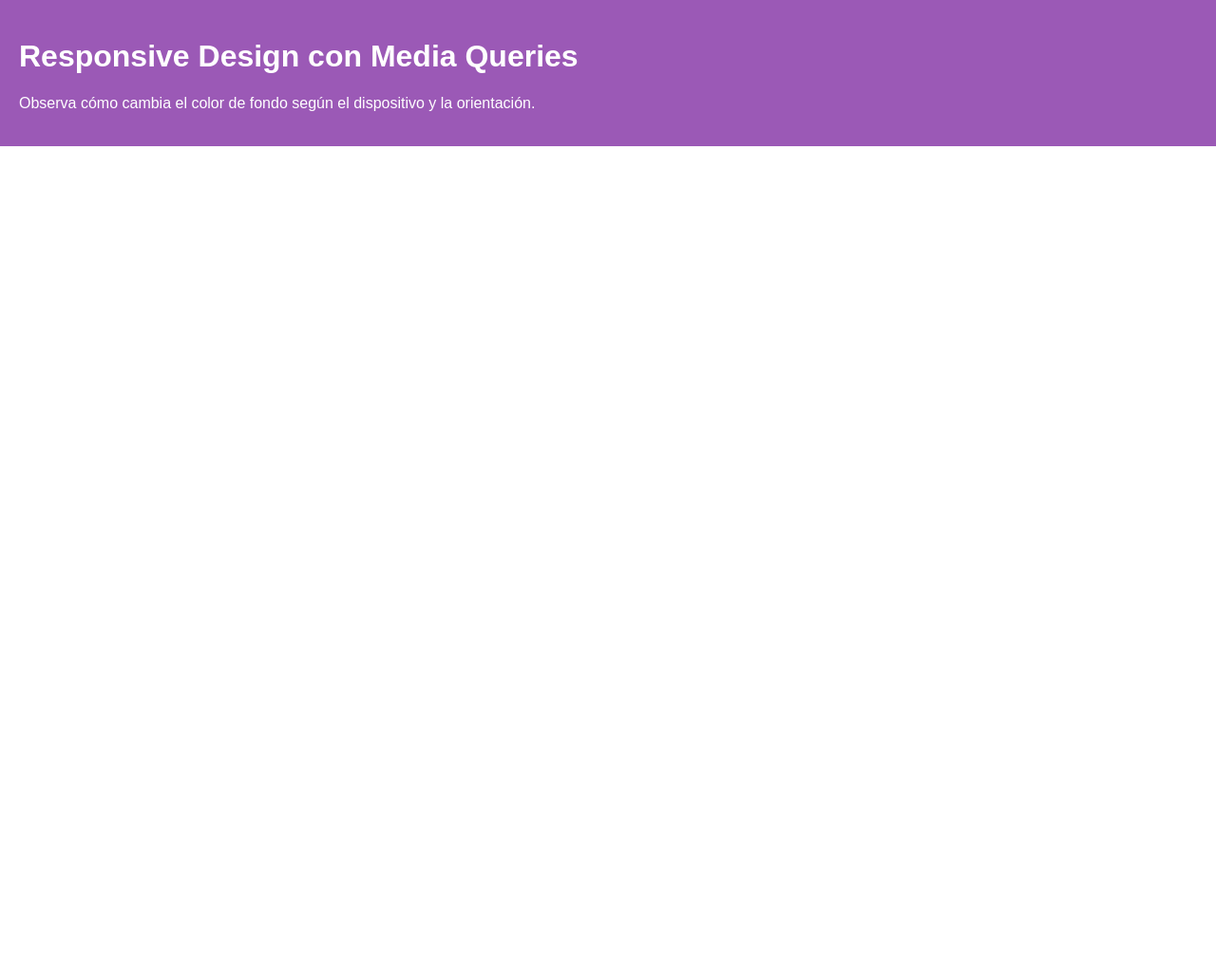
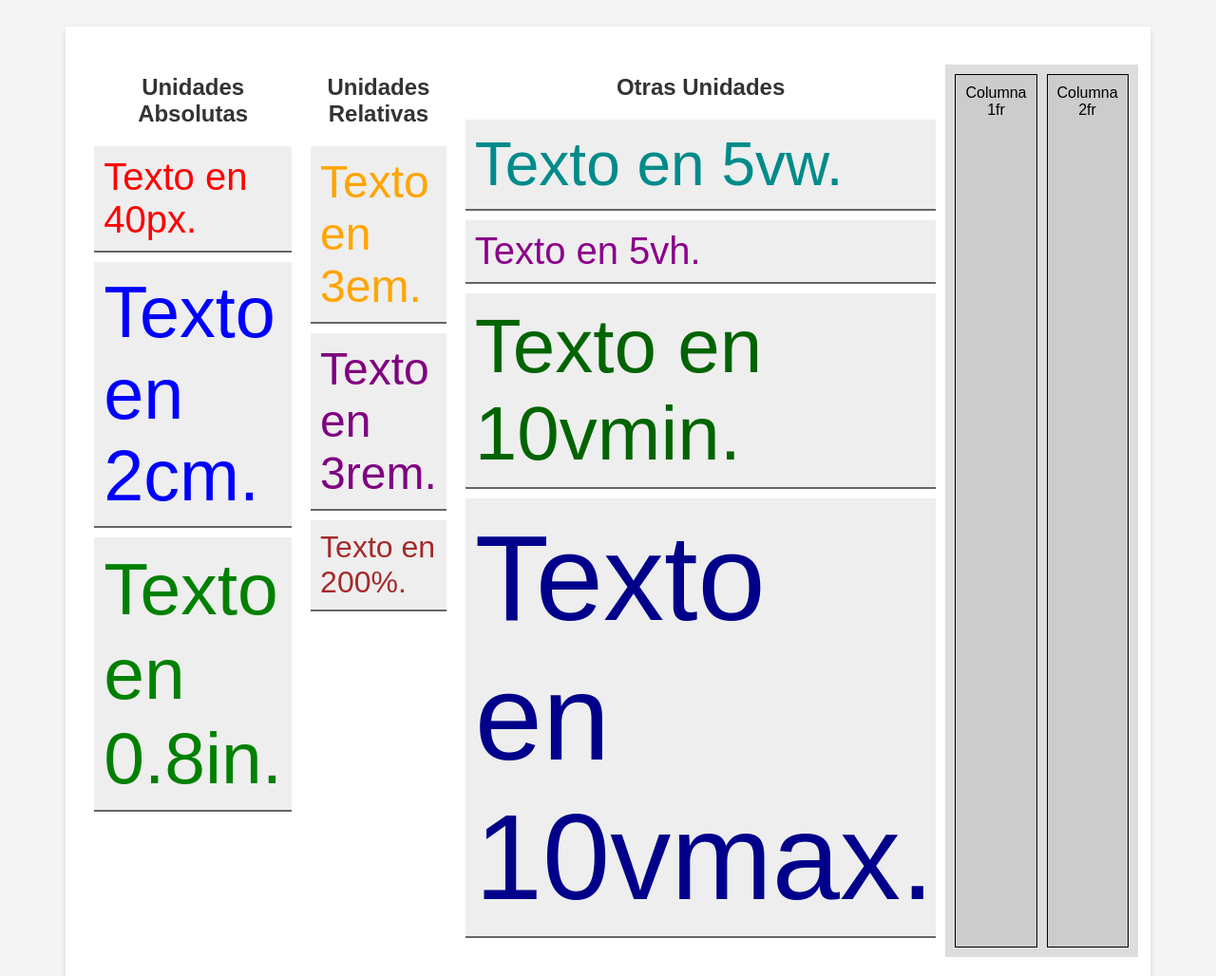
Before and after one commit to raqueldt/style-architect, a plain HTML site: page 8-media-queries/index.html in a window 1280 px wide. Shown: the top 1028 px of the page at 95% size. Before the commit the page ends 800 px from the top, so only its background shows below. Drawn offline with Linux system fonts and the light colour scheme.

Commit message:
unidad medida otros

```diff
--- a/8-media-queries/index.html
+++ b/8-media-queries/index.html
@@ -4,12 +4,34 @@
     <meta charset="UTF-8">
     <meta name="viewport" content="width=device-width, initial-scale=1.0">
     <link rel="stylesheet" href="style.css">
-    <title>Responsive Design Demo con Media Queries</title>
+    <title>Distribución de Unidades en Columnas</title>
 </head>
 <body>
-    <div class="contenido">
-        <h1>Responsive Design con Media Queries</h1>
-        <p>Observa cómo cambia el color de fondo según el dispositivo y la orientación.</p>
+    <div class="contenedor">
+        <div class="columna">
+            <h2>Unidades Absolutas</h2>
+            <p class="pixels">Texto en 40px.</p>
+            <p class="centimetros">Texto en 2cm.</p>
+            <p class="pulgadas">Texto en 0.8in.</p>
+        </div>
+        <div class="columna">
+            <h2>Unidades Relativas</h2>
+            <p class="em">Texto en 3em.</p>
+            <p class="rem">Texto en 3rem.</p>
+            <p class="porcentaje">Texto en 200%.</p>
+        </div>
+        <div class="columna">
+            <h2>Otras Unidades</h2>
+            <p class="viewport-width">Texto en 5vw.</p>
+            <p class="viewport-height">Texto en 5vh.</p>
+            <p class="vmin">Texto en 10vmin.</p>
+            <p class="vmax">Texto en 10vmax.</p>
+        </div>
+        <div class="grid-container">
+            <div>Columna 1fr</div>
+            <div>Columna 2fr</div>
+        </div>
+
     </div>
 </body>
 </html>
--- a/8-media-queries/style.css
+++ b/8-media-queries/style.css
@@ -1,47 +1,103 @@
-body, html {
-    margin: 0;
-    padding: 0;
-    font-family: Arial, sans-serif;
+html {
+    font-size: 16px; /* Tamaño de fuente base para REM */
 }
 
-.contenido {
+body {
+    font-family: Arial, sans-serif; /* Tipo de letra fácil de leer */
     padding: 20px;
-    color: #fff;
-    background-color: #333; /*Base*/
+    background-color: #f4f4f4;
 }
 
-/*Movil- vertical */
-@media (max-width: 600px) and (orientation: portrait) {
-    .contenido {
-        background-color: #3498db;
-    }
+.contenedor {
+    display: flex;
+    justify-content: space-around;
+    width: 90%;
+    margin: 0 auto;
+    padding: 20px;
+    background-color: #fff;
+    box-shadow: 0 4px 8px rgba(0,0,0,0.1);
 }
 
-/*Movil- horizontal */
-@media (max-width: 600px) and (orientation: landscape) {
-    .contenido {
-        background-color: #2ecc71;
-    }
+.columna {
+    width: 45%;
+    padding: 10px;
 }
 
-
-/* Tabletas  vertical */
-@media (min-width: 601px) and (max-width: 1024px) and (orientation: portrait) {
-    .contenido {
-        background-color: #f1c40f;
-    }
+.columna h2 {
+    color: #333;
+    text-align: center;
 }
 
-/* Tabletas horizontal */
-@media (min-width: 601px) and (max-width: 1024px) and (orientation: landscape) {
-    .contenido {
-        background-color: #e67e22;
-    }
+.columna p {
+    margin: 10px 0;
+    padding: 10px;
+    border-bottom: 2px solid #666;
+    background-color: #eee;
 }
 
-/* Desktop */
-@media (min-width: 1025px) {
-    .contenido {
-        background-color: #9b59b6;
-    }
+.pixels {
+    font-size: 40px; /* Tamaño de fuente muy grande en píxeles */
+    color: red;
 }
+
+.centimetros {
+    font-size: 2cm; /* Tamaño de fuente muy grande en centímetros */
+    color: blue;
+}
+
+.pulgadas {
+    font-size: 0.8in; /* Tamaño de fuente grande en pulgadas */
+    color: green;
+}
+
+.em {
+    font-size: 3em; /* Tamaño de fuente grande relativo al tamaño de fuente del padre */
+    color: orange;
+}
+
+.rem {
+    font-size: 3rem; /* Tamaño de fuente grande relativo al tamaño de fuente del elemento raíz */
+    color: purple;
+}
+
+.porcentaje {
+    font-size: 200%; /* Tamaño de fuente como 200% del tamaño de fuente del padre */
+    color: brown;
+}
+
+.viewport-width {
+    font-size: 5vw; /* Tamaño de fuente relativo al 5% del ancho de la ventana */
+    color: darkcyan;
+}
+
+.viewport-height {
+    font-size: 5vh; /* Tamaño de fuente relativo al 5% de la altura de la ventana */
+    color: darkmagenta;
+}
+
+.vmin {
+    font-size: 10vmin; /* Tamaño de fuente relativo al 10% de la dimensión más pequeña de la ventana */
+    color: darkgreen;
+}
+
+.vmax {
+    font-size: 10vmax; /* Tamaño de fuente relativo al 10% de la dimensión más grande de la ventana */
+    color: darkblue;
+}
+
+/* Ejemplo usando CSS Grid y la unidad 'fr' */
+.grid-container {
+    display: grid;
+    grid-template-columns: 1fr 3fr; /* la segunda es dos veces más ancha que la primera */
+    gap: 10px;
+    margin-top: 20px;
+    padding: 10px;
+    background-color: #ddd;
+}
+
+.grid-container div {
+    padding: 10px;
+    background-color: #ccc;
+    border: 1px solid black;
+    text-align: center;
+}
```
